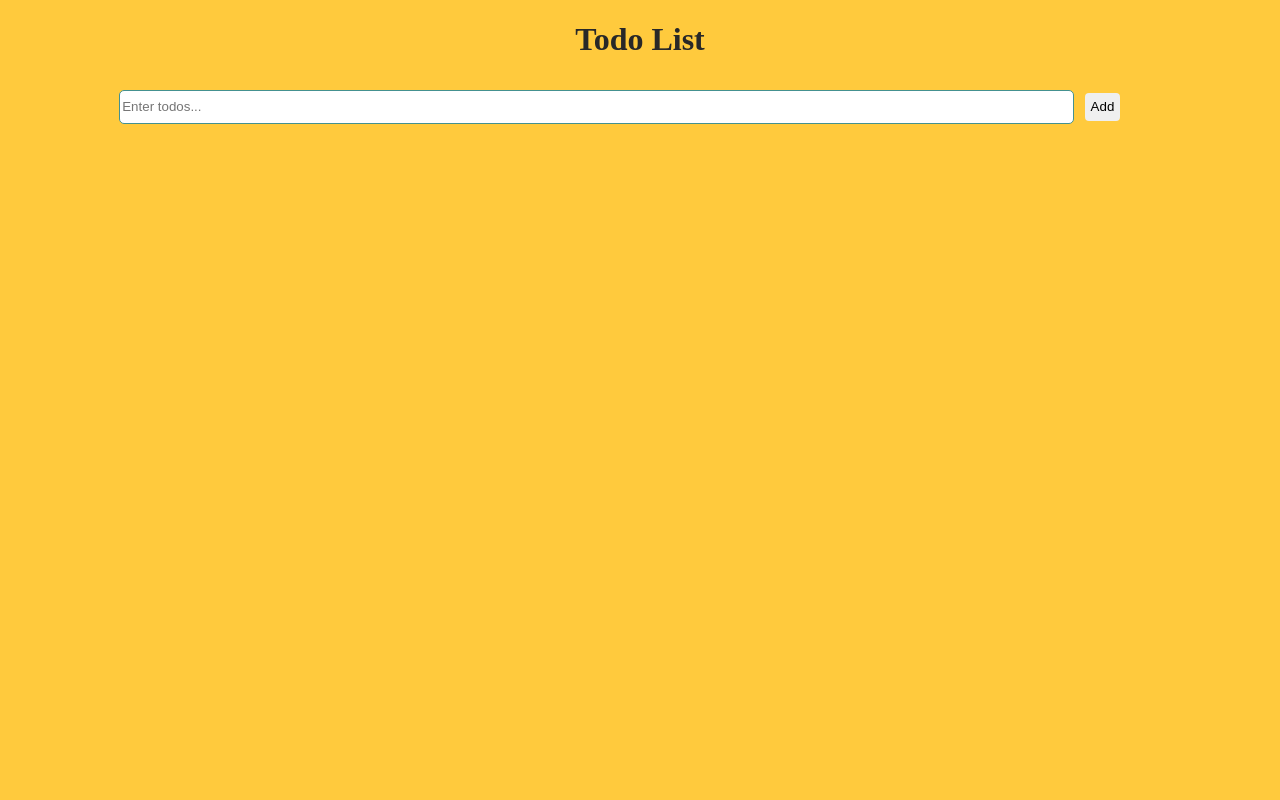
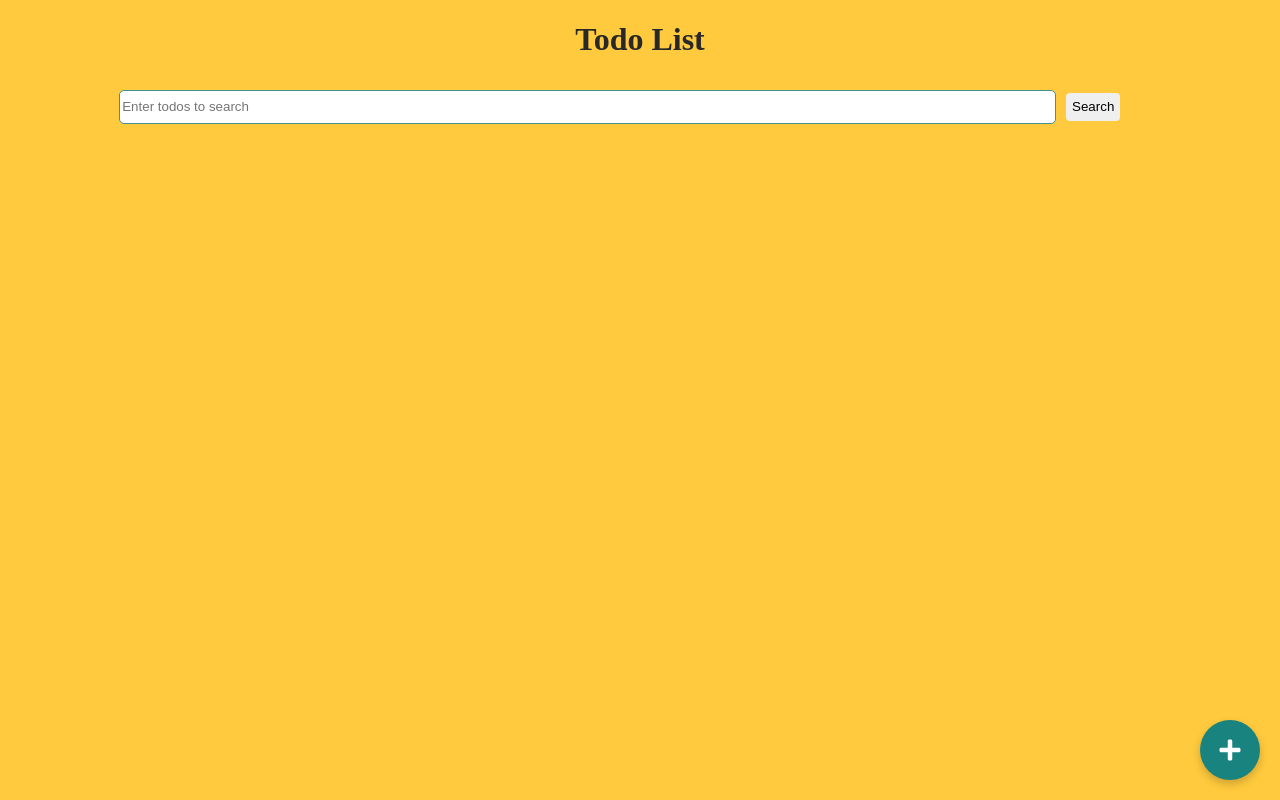
Before and after one commit to avinashtechlvr/todo-react, a React (Vite) app: page / in a window 1280 px wide. Built offline with nearby package versions, Linux system fonts and the light colour scheme.

Commit message:
Removed files not required and updated new stylings

```diff
--- a/src/App.jsx
+++ b/src/App.jsx
@@ -1,28 +1,40 @@
 import { useCallback } from "react";
+
+import { useTodos } from "./contexts/TaskProvider.jsx";
+import { SearchTask } from "./components/SearchTask.jsx";
+import { useToast } from "./contexts/ToastProvider.jsx";
+
 import Todo from "./components/Todo";
 import "./styles/App.css";
-import { useTodos } from "./contexts/TaskProvider.jsx";
-import { AddTask } from "./components/AddTask.jsx";
-import { useToast } from "./contexts/ToastProvider.jsx";
+
+import { FaPlus } from "react-icons/fa";
+import {useModal} from "./contexts/ModalProvider.jsx";
+import TaskForm from "./components/TaskForm.jsx";
 
 function App() {
     const { tasks, addTask, deleteTask } = useTodos();
     const { addToast } = useToast();
+    const {showModal} = useModal();
 
     const handleRemove = useCallback((id) => {
         deleteTask(id);
         addToast("Deleted todo!!!", "failure");
     }, [deleteTask, addToast]);
 
-
+    const handleAddClick = useCallback(() =>{
+        showModal(<TaskForm />);
+    },[showModal]);
 
     return (
         <>
             <h1 className="header">Todo List</h1>
-            <AddTask addTask={addTask} />
+            <SearchTask addTask={addTask}/>
             {tasks && tasks.map((ele) => (
-                <Todo key={ele.id} todo={ele} removeTodo={handleRemove} />
+                <Todo key={ele.id} todo={ele} removeTodo={handleRemove}/>
             ))}
+            <button className="fab" onClick={handleAddClick}>
+                <FaPlus className="fab-icon"/>
+            </button>
         </>
     );
 }
--- a/src/components/AddTask.jsx
+++ b/src/components/SearchTask.jsx
@@ -2,7 +2,7 @@ import {useState} from "react";
 import {useToast} from "../contexts/ToastProvider.jsx";
 
 
-export function AddTask({addTask}) {
+export function SearchTask({addTask}) {
     const [todo, setTodo] = useState("");
     const {addToast} = useToast();
 
@@ -10,22 +10,20 @@ export function AddTask({addTask}) {
         setTodo(e.target.value);
     }
 
-    const handleAdd = () => {
+    const handleSearch = () => {
         if (todo) {
-            addTask(todo);
-            setTodo("");
-            addToast("Added new Task", "success");
+            alert("need to add search code!!!");
         }
     };
     return (<div className="container">
         <input
             className="input-todo"
             value={todo}
-            placeholder="Enter todos..."
+            placeholder="Enter todos to search"
             onChange={handleInput}
         />
-        <button className="add-button" onClick={handleAdd}>
-            Add
+        <button className="add-button" onClick={handleSearch}>
+            Search
         </button>
     </div>);
 }
--- a/src/components/TaskForm.jsx
+++ b/src/components/TaskForm.jsx
@@ -2,6 +2,8 @@ import React, {useState, useEffect} from "react";
 import {useTodos} from "../contexts/TaskProvider.jsx";
 import {useToast} from "../contexts/ToastProvider.jsx";
 import {useModal} from "../contexts/ModalProvider.jsx";
+
+import "../styles/TaskForm.css";
 
 const TaskForm = ({todo = {}, isEdit = false}) => {
     const {editTask, addTask} = useTodos();
@@ -48,9 +50,9 @@ const TaskForm = ({todo = {}, isEdit = false}) => {
 
     return (
         <div>
-            <h2>{isEdit ? "Edit Task" : "Add Task"}</h2>
-            <input onChange={handleInputChange} value={task} placeholder="Enter task..." />
-            <button onClick={handleSubmit}>Save</button>
+            <h2 className="taskform-header">{isEdit ? "Edit Task" : "Add Task"}</h2>
+            <input className="taskform-input" onChange={handleInputChange} value={task} placeholder="Enter task..." />
+            <button className="taskform-button" onClick={handleSubmit}>Save</button>
         </div>
     );
 };
--- a/src/styles/App.css
+++ b/src/styles/App.css
@@ -104,3 +104,31 @@ body::before {
 .remove-button:hover svg, .edit-button:hover svg{
     color: white;
 }
+
+/* Styles for Floating Action Button (FAB) */
+.fab {
+    position: fixed;
+    bottom: 20px;
+    right: 20px;
+    width: 60px;
+    height: 60px;
+    background-color: #198380; /* You can customize the color */
+    color: white;
+    border: none;
+    border-radius: 50%;
+    display: flex;
+    justify-content: center;
+    align-items: center;
+    box-shadow: 0px 4px 8px rgba(0, 0, 0, 0.2);
+    cursor: pointer;
+    font-size: 24px;
+    transition: background-color 0.3s ease;
+}
+
+.fab:hover {
+    background-color: #163231; /* Darker blue on hover */
+}
+
+.fab-icon {
+    font-size: 24px; /* Size of the plus icon */
+}
--- /dev/null
+++ b/src/styles/TaskForm.css
@@ -0,0 +1,56 @@
+/* Container for the task form */
+.taskform-header {
+    font-size: 24px;
+    margin-bottom: 16px;
+    text-align: center;
+    color: #282828; /* White text for contrast */
+}
+
+/* Input styling */
+.taskform-input {
+    width: 100%;
+    padding: 12px;
+    margin-bottom: 16px;
+    border: 1px solid #449190; /* Border color matching #449190 */
+    border-radius: 8px;
+    font-size: 16px;
+    outline: none;
+    box-sizing: border-box;
+    transition: border-color 0.3s ease, box-shadow 0.3s ease;
+
+}
+
+/* Focus state for input */
+.taskform-input:focus {
+    border-color: #163231; /* Change focus border color */
+    box-shadow: 0 0 8px rgba(0, 123, 255, 0.3); /* Slight blue glow */
+}
+
+/* Button styling */
+.taskform-button {
+    width: 100%;
+    padding: 12px;
+    background-color: #449190; /* Match button color to #449190 */
+    color: white;
+    border: none;
+    border-radius: 8px;
+    font-size: 16px;
+    cursor: pointer;
+    transition: background-color 0.3s ease;
+}
+
+/* Hover and active state for button */
+.taskform-button:hover {
+    background-color: #367f76; /* Darker shade for hover */
+}
+
+.taskform-button:active {
+    background-color: #2e6965; /* Even darker shade on active */
+}
+
+/* Responsive spacing for smaller screens */
+@media (max-width: 600px) {
+    .taskform-input, .taskform-button {
+        padding: 10px;
+    }
+}
--- a/src/styles/Toast.css
+++ b/src/styles/Toast.css
@@ -4,11 +4,11 @@
     left: 50%;
     transform: translateX(-50%);
     z-index: 1000;
-    width: 300px; /* Width of the toast */
+    width: 300px;
 }
 
 .toast {
-    background-color: #4caf50; /* Green background */
+    background-color: #4caf50;
     color: white;
     padding: 15px;
     margin: 10px 0;
@@ -48,5 +48,5 @@
     border: none;
     color: white;
     cursor: pointer;
-    font-size: 1.2em; /* Adjust size as needed */
+    font-size: 1.2em;
 }
```
Also changed, not shown: src/components/EditTask.jsx (deleted, +0 -38 lines).
